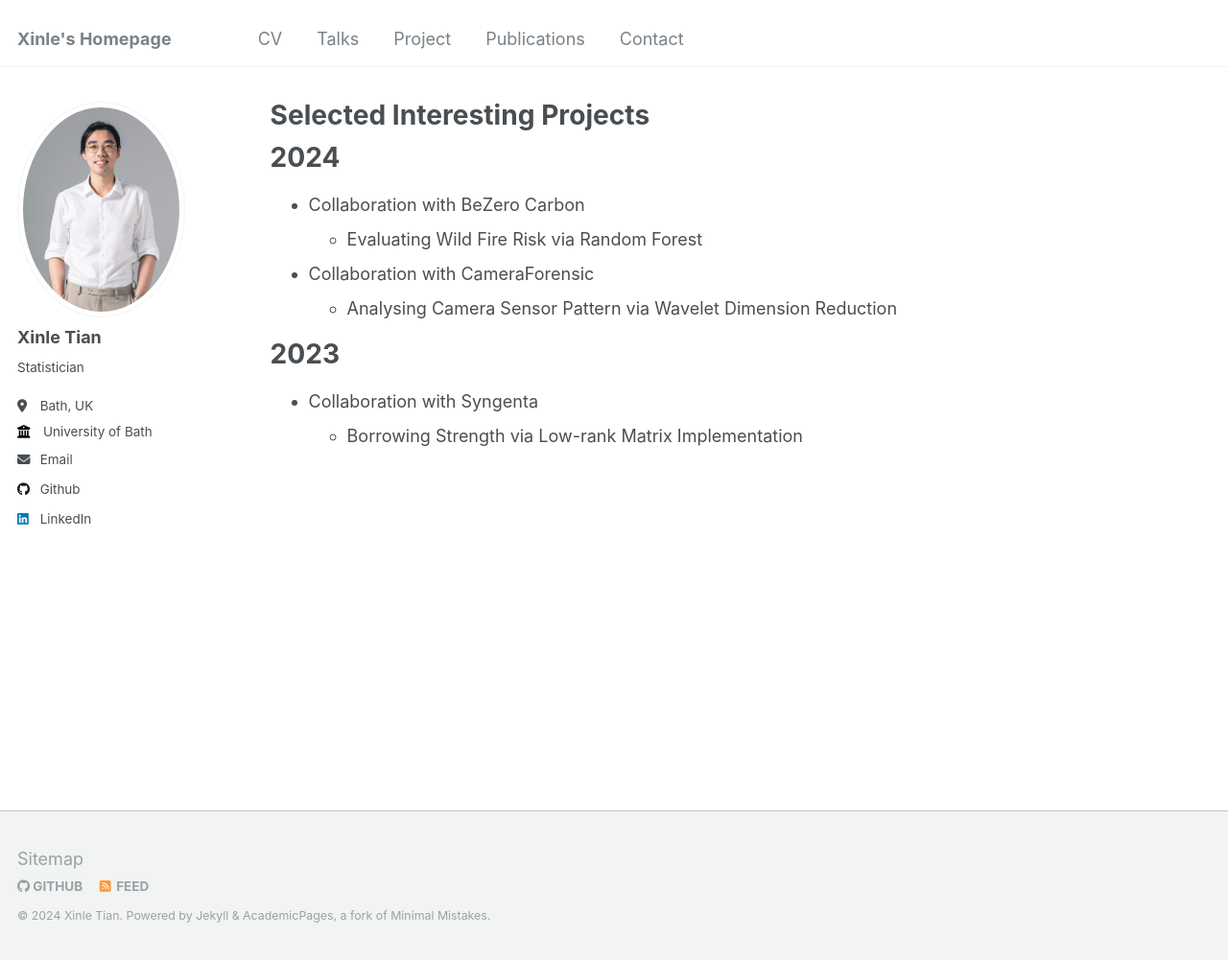
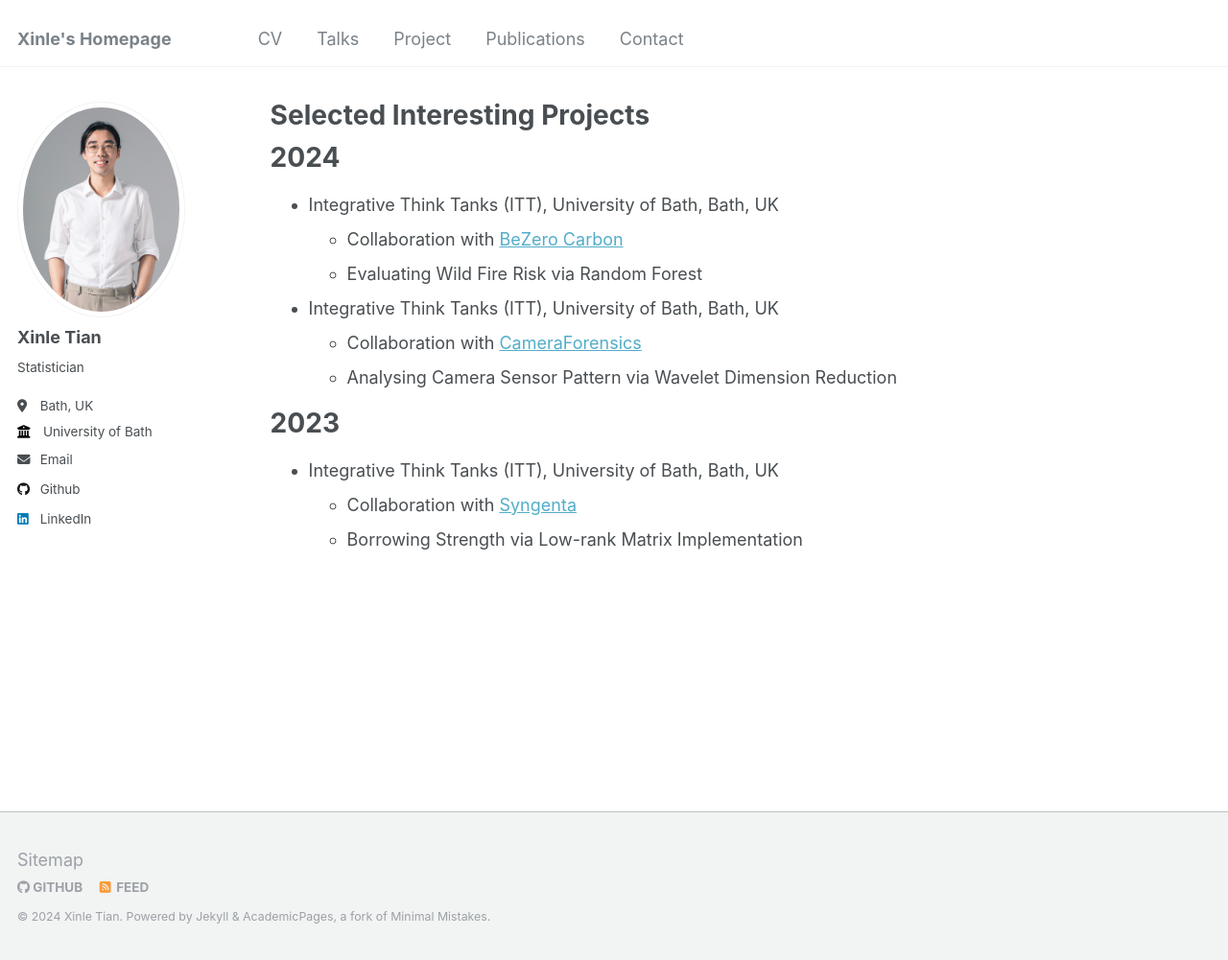
Before and after one commit to xinlet/xinlet.github.io, a Jekyll site: the page built from _pages/project.md, in a window 1280 px wide and 1001 px high. Shown: the whole window at 96% size. Built offline with Jekyll 4.4.1, drawn with Linux system fonts in a browser that asks for light colours.

Commit message:
Update project.md

```diff
--- a/_pages/project.md
+++ b/_pages/project.md
@@ -9,13 +9,16 @@ author_profile: true
 
 2024
 ======
-* Collaboration with BeZero Carbon
-   * Evaluating Wild Fire Risk via Random Forest
+* Integrative Think Tanks (ITT), University of Bath, Bath, UK
+  * Collaboration with [BeZero Carbon](https://bezerocarbon.com/)
+  * Evaluating Wild Fire Risk via Random Forest
 
-* Collaboration with CameraForensic
-   * Analysing Camera Sensor Pattern via Wavelet Dimension Reduction
+* Integrative Think Tanks (ITT), University of Bath, Bath, UK
+  * Collaboration with [CameraForensics](https://www.cameraforensics.com/)
+  * Analysing Camera Sensor Pattern via Wavelet Dimension Reduction
 
 2023
 ======
-* Collaboration with Syngenta
+* Integrative Think Tanks (ITT), University of Bath, Bath, UK
+  * Collaboration with [Syngenta](https://www.syngenta.co.uk/)
   * Borrowing Strength via Low-rank Matrix Implementation
```
